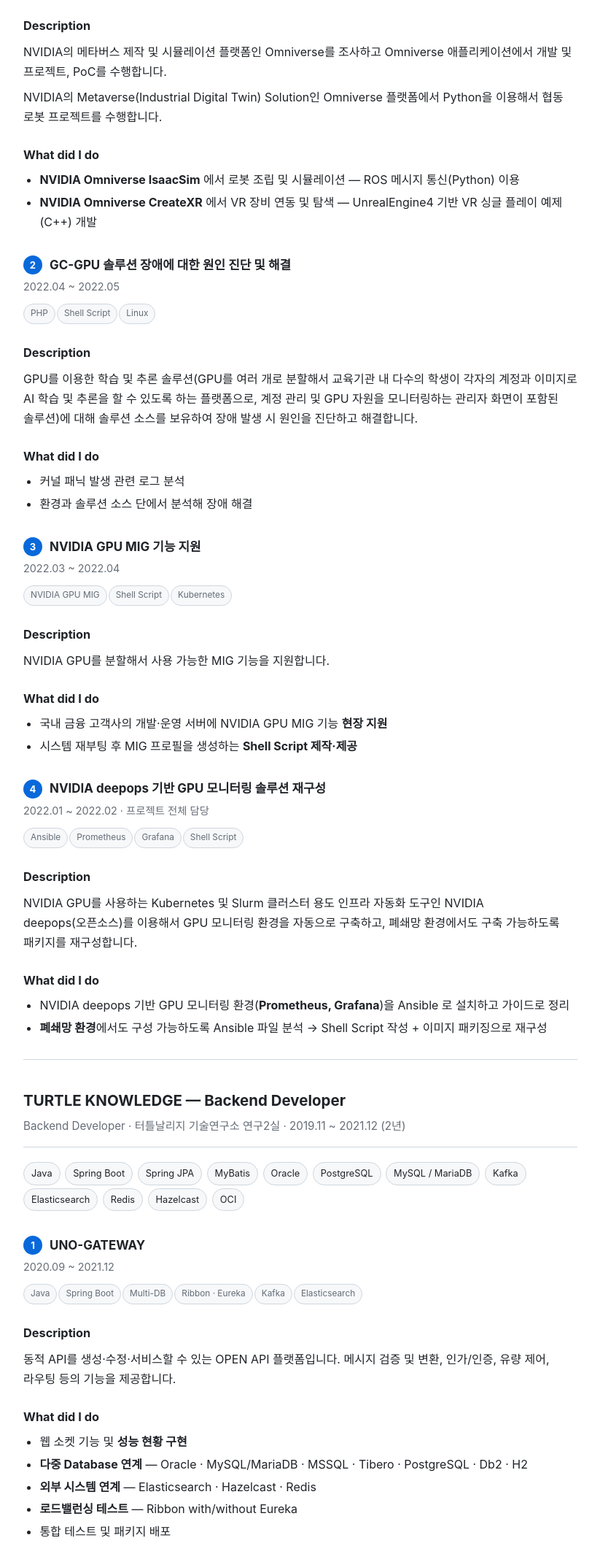
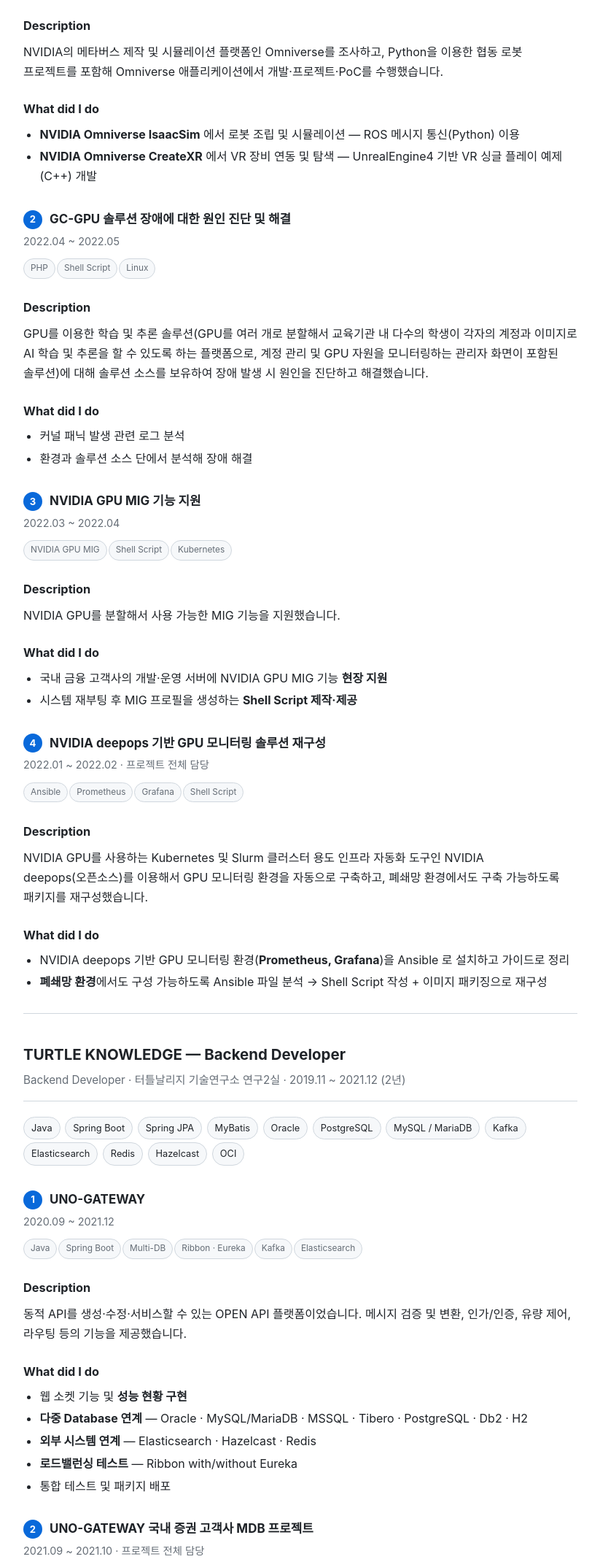
Before and after one commit to shalwxy/career, a plain HTML site: page docs/index.html in a window 1280 px wide. Shown: the part 5089-7229 px from the top of the page at 73% size, without its empty margins (78-901 px from the left). Drawn offline with Linux system fonts and the light colour scheme.

Commit message:
fix: 경력기술서 문장 톤 변경

```diff
--- a/docs/index.html
+++ b/docs/index.html
@@ -282,8 +282,7 @@ article>h1{margin-top:1.4em;page-break-after:avoid}article h2,article h3{page-br
 <p class="chips"><span class="chip">Python</span><span class="chip">ROS</span><span class="chip">IsaacSim</span><span class="chip">UnrealEngine4 (VR)</span></p>
 
 <h4 id="description">Description</h4>
-<p>NVIDIA의 메타버스 제작 및 시뮬레이션 플랫폼인 Omniverse를 조사하고 Omniverse 애플리케이션에서 개발 및 프로젝트, PoC를 수행합니다.</p>
-<p>NVIDIA의 Metaverse(Industrial Digital Twin) Solution인 Omniverse 플랫폼에서 Python을 이용해서 협동 로봇 프로젝트를 수행합니다.</p>
+<p>NVIDIA의 메타버스 제작 및 시뮬레이션 플랫폼인 Omniverse를 조사하고, Python을 이용한 협동 로봇 프로젝트를 포함해 Omniverse 애플리케이션에서 개발·프로젝트·PoC를 수행했습니다.</p>
 <h4 id="what-did-i-do_1">What did I do</h4>
 <ul>
 <li><strong>NVIDIA Omniverse IsaacSim</strong> 에서 로봇 조립 및 시뮬레이션 — ROS 메시지 통신(Python) 이용</li>
@@ -294,7 +293,7 @@ article>h1{margin-top:1.4em;page-break-after:avoid}article h2,article h3{page-br
 <p class="chips"><span class="chip">PHP</span><span class="chip">Shell Script</span><span class="chip">Linux</span></p>
 
 <h4 id="description_1">Description</h4>
-<p>GPU를 이용한 학습 및 추론 솔루션(GPU를 여러 개로 분할해서 교육기관 내 다수의 학생이 각자의 계정과 이미지로 AI 학습 및 추론을 할 수 있도록 하는 플랫폼으로, 계정 관리 및 GPU 자원을 모니터링하는 관리자 화면이 포함된 솔루션)에 대해 솔루션 소스를 보유하여 장애 발생 시 원인을 진단하고 해결합니다.</p>
+<p>GPU를 이용한 학습 및 추론 솔루션(GPU를 여러 개로 분할해서 교육기관 내 다수의 학생이 각자의 계정과 이미지로 AI 학습 및 추론을 할 수 있도록 하는 플랫폼으로, 계정 관리 및 GPU 자원을 모니터링하는 관리자 화면이 포함된 솔루션)에 대해 솔루션 소스를 보유하여 장애 발생 시 원인을 진단하고 해결했습니다.</p>
 <h4 id="what-did-i-do_2">What did I do</h4>
 <ul>
 <li>커널 패닉 발생 관련 로그 분석</li>
@@ -305,7 +304,7 @@ article>h1{margin-top:1.4em;page-break-after:avoid}article h2,article h3{page-br
 <p class="chips"><span class="chip">NVIDIA GPU MIG</span><span class="chip">Shell Script</span><span class="chip">Kubernetes</span></p>
 
 <h4 id="description_2">Description</h4>
-<p>NVIDIA GPU를 분할해서 사용 가능한 MIG 기능을 지원합니다.</p>
+<p>NVIDIA GPU를 분할해서 사용 가능한 MIG 기능을 지원했습니다.</p>
 <h4 id="what-did-i-do_3">What did I do</h4>
 <ul>
 <li>국내 금융 고객사의 개발·운영 서버에 NVIDIA GPU MIG 기능 <strong>현장 지원</strong></li>
@@ -316,7 +315,7 @@ article>h1{margin-top:1.4em;page-break-after:avoid}article h2,article h3{page-br
 <p class="chips"><span class="chip">Ansible</span><span class="chip">Prometheus</span><span class="chip">Grafana</span><span class="chip">Shell Script</span></p>
 
 <h4 id="description_3">Description</h4>
-<p>NVIDIA GPU를 사용하는 Kubernetes 및 Slurm 클러스터 용도 인프라 자동화 도구인 NVIDIA deepops(오픈소스)를 이용해서 GPU 모니터링 환경을 자동으로 구축하고, 폐쇄망 환경에서도 구축 가능하도록 패키지를 재구성합니다.</p>
+<p>NVIDIA GPU를 사용하는 Kubernetes 및 Slurm 클러스터 용도 인프라 자동화 도구인 NVIDIA deepops(오픈소스)를 이용해서 GPU 모니터링 환경을 자동으로 구축하고, 폐쇄망 환경에서도 구축 가능하도록 패키지를 재구성했습니다.</p>
 <h4 id="what-did-i-do_4">What did I do</h4>
 <ul>
 <li>NVIDIA deepops 기반 GPU 모니터링 환경(<strong>Prometheus, Grafana</strong>)을 Ansible 로 설치하고 가이드로 정리</li>
@@ -346,7 +345,7 @@ article>h1{margin-top:1.4em;page-break-after:avoid}article h2,article h3{page-br
 <p class="chips"><span class="chip">Java</span><span class="chip">Spring Boot</span><span class="chip">Multi-DB</span><span class="chip">Ribbon · Eureka</span><span class="chip">Kafka</span><span class="chip">Elasticsearch</span></p>
 
 <h4 id="description_4">Description</h4>
-<p>동적 API를 생성·수정·서비스할 수 있는 OPEN API 플랫폼입니다. 메시지 검증 및 변환, 인가/인증, 유량 제어, 라우팅 등의 기능을 제공합니다.</p>
+<p>동적 API를 생성·수정·서비스할 수 있는 OPEN API 플랫폼이었습니다. 메시지 검증 및 변환, 인가/인증, 유량 제어, 라우팅 등의 기능을 제공했습니다.</p>
 <h4 id="what-did-i-do_5">What did I do</h4>
 <ul>
 <li>웹 소켓 기능 및 <strong>성능 현황 구현</strong></li>
@@ -360,7 +359,7 @@ article>h1{margin-top:1.4em;page-break-after:avoid}article h2,article h3{page-br
 <p class="chips"><span class="chip">Java</span><span class="chip">Spring Boot</span><span class="chip">TCP</span><span class="chip">전문 변환</span></p>
 
 <h4 id="description_5">Description</h4>
-<p>개발자가 UNO-GATEWAY에 API 요청 시 요청을 전문 데이터로 변환해 고객사 서버에 TCP 요청하고, TCP 응답으로 받은 전문 데이터를 다시 JSON 템플릿으로 변환해서 API 호출에 응답하는 프로젝트입니다.</p>
+<p>개발자가 UNO-GATEWAY에 API 요청 시 요청을 전문 데이터로 변환해 고객사 서버에 TCP 요청하고, TCP 응답으로 받은 전문 데이터를 다시 JSON 템플릿으로 변환해서 API 호출에 응답하는 프로젝트였습니다.</p>
 <h4 id="what-did-i-do_6">What did I do</h4>
 <ul>
 <li>샘플 데이터 분석 및 요구사항 명료화</li>
@@ -372,7 +371,7 @@ article>h1{margin-top:1.4em;page-break-after:avoid}article h2,article h3{page-br
 <p class="chips"><span class="chip">Java</span><span class="chip">Spring Boot</span><span class="chip">Spring JPA</span><span class="chip">MyBatis</span><span class="chip">PostgreSQL</span><span class="chip">Hazelcast</span><span class="chip">Oracle Cloud (OCI)</span></p>
 
 <h4 id="description_6">Description</h4>
-<p>Oracle Cloud Infrastructure를 이용하는 고객사·관리자를 대상으로 클라우드 자원·정보·자원 간 관계를 보여주는 대시보드와, 관리자가 직접 자원을 생성/수정/관리하는 페이지를 보유한 MSP(Managed Service Provider) 플랫폼입니다.</p>
+<p>Oracle Cloud Infrastructure를 이용하는 고객사·관리자를 대상으로 클라우드 자원·정보·자원 간 관계를 보여주는 대시보드와, 관리자가 직접 자원을 생성/수정/관리하는 페이지를 보유한 MSP(Managed Service Provider) 플랫폼이었습니다.</p>
 <h4 id="what-did-i-do_7">What did I do</h4>
 <ul>
 <li><strong>4차 고도화 (2021.11 ~ 2021.12)</strong> — Agent·UI 서버 이중화, 리소스 이력 수집, ZENDESK 연동 및 티켓 현황, JDBC 기반 DB 성능 모니터링</li>
@@ -385,7 +384,7 @@ article>h1{margin-top:1.4em;page-break-after:avoid}article h2,article h3{page-br
 <p class="chips"><span class="chip">Java</span><span class="chip">Spring Boot</span><span class="chip">Spring JPA</span><span class="chip">Oracle</span></p>
 
 <h4 id="description_7">Description</h4>
-<p>규격 엑셀 시트를 설문조사 페이지로 변환하여 설문 URL 링크를 제공하고, 관리자 화면에서는 설문 결과 통계를 대시보드로 보여주는 웹 애플리케이션입니다.</p>
+<p>규격 엑셀 시트를 설문조사 페이지로 변환하여 설문 URL 링크를 제공하고, 관리자 화면에서는 설문 결과 통계를 대시보드로 보여주는 웹 애플리케이션이었습니다.</p>
 <h4 id="what-did-i-do_8">What did I do</h4>
 <ul>
 <li>백엔드와 프론트엔드 간 <strong>데이터 교환 형식</strong> 정의</li>
```
Also changed, not shown: 1 other file.
